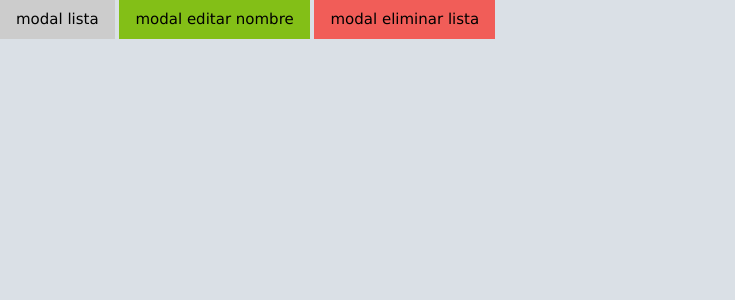
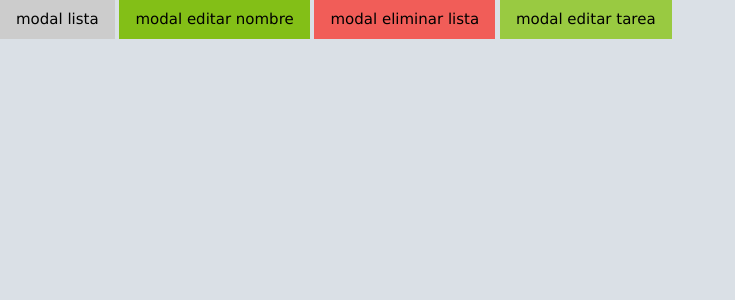
Before and after one commit to JoaquinBelloJimenez/tarea, a PHP site: page /pruebas.html in a window 1280 px wide. Shown: the top 300 px of the page, without its empty margins (0-735 px from the left). Run offline with PHP 8.4, Linux system fonts and the light colour scheme.

Commit message:
mas maquetado

```diff
--- a/css/tarea.css
+++ b/css/tarea.css
@@ -90,3 +90,12 @@ html, body {
   border-radius: 50%;
   padding:16px 18px;
 }
+
+.center {
+  margin:auto;
+  width:50%;
+}
+
+@@media  {
+
+}
--- a/pruebas.html
+++ b/pruebas.html
@@ -20,6 +20,8 @@
     <div class="w3-button background-color-pri" onclick="modal_show('#2')">modal editar nombre</div>
 
     <div class="w3-button background-color-sec-light" onclick="modal_show('#eliminar',1)">modal eliminar lista</div>
+
+    <div class="w3-button background-color-pri-light" onclick="modal_show('#editar_tarea',1)">modal editar tarea</div>
 
     <div id="1" class="w3-modal">
       <div class="w3-modal-content w3-animate-top">
@@ -73,16 +75,44 @@
     </div>
 
     <div id="eliminar" class="w3-modal">
-      <div class="w3-modal-content">
-        <div class="w3-row background-color-black">
-          <div class="w3-col s11">
-            <div class="w3-large w3-padding w3-center">ELIMINAR LISTA</div>
-          </div>
-          <div class="w3-col s1">
+      <div class="w3-modal-content w3-center">
+        <div class="background-color-black">
+            <div class="w3-large w3-padding">¿Deseas eliminar la lista?</div>
+          <div class="w3-display-topright">
             <div class="w3-button w3-large color-hover-sec w3-right" onclick="modal_hide('#eliminar')">
               <i class="fas fa-times"></i>
             </div>
           </div>
+        </div>
+        <h4> <b>Advertencia: </b> ¡¡Todas las tareas asociadas serán eliminadas junto a la lista!!</h4>
+         <p id="bt_modal_eliminar" class="color-white background-color-sec w3-btn">ELIMINAR</p>
+      </div>
+    </div>
+
+    <div id="editar_tarea" class="w3-modal">
+      <div class="w3-modal-content">
+        <div class="w3-row background-color-black">
+          <div class="w3-col s1">
+            <div class="w3-button w3-large color-hover-sec" onclick="modal_hide('#2')">
+              <i class="fas fa-long-arrow-alt-left"></i>
+            </div>
+          </div>
+          <div class="w3-col s10">
+            <div class="w3-large w3-padding w3-center">
+              EDITAR TAREA
+            </div>
+          </div>
+          <div class="w3-col s1">
+            <div class="w3-button w3-large color-hover-pri color-pri w3-right" onclick="modal_hide('#2')">
+              <i class="fas fa-check"></i>
+            </div>
+          </div>
+        </div>
+        <div class="w3-container w3-padding center">
+          <label>Nombre</label>
+          <input class="w3-input w3-border w3-center" type="text" name="" value="" placeholder="Título de tarea">
+          <label>Descripción</label>
+          <input class="w3-input w3-border w3-center" type="text" name="" value="" placeholder="Descripión de tarea">
         </div>
       </div>
     </div>
```
